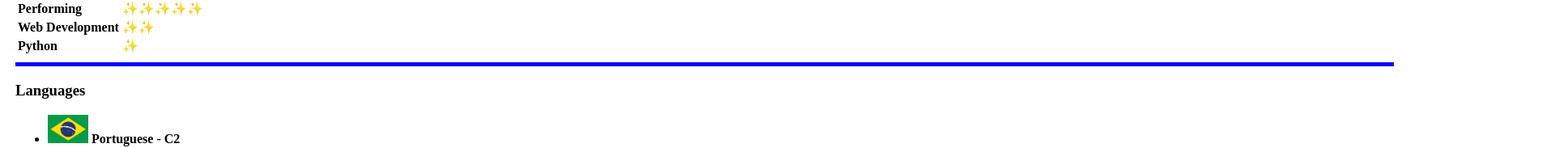
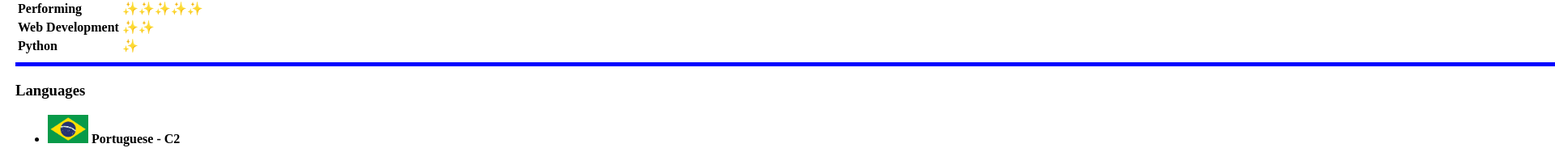
Before and after one commit to vcmusic/CV, a plain HTML site: page index.html in a window 1280 px wide. Shown: the part 1160-1343 px from the top of the page at 81% size, 1920 px wide, since content can reach past the window. Drawn offline with Linux system fonts and the light colour scheme.

Commit message:
Update index.html

```diff
--- a/index.html
+++ b/index.html
@@ -129,7 +129,7 @@
         </table>
 
 
-         <hr size="5" color=blue width="1700" align="left" />
+         <hr size="5" color=blue width="1900" align="left" />
 
         <h3>Languages</h3>
 
```
